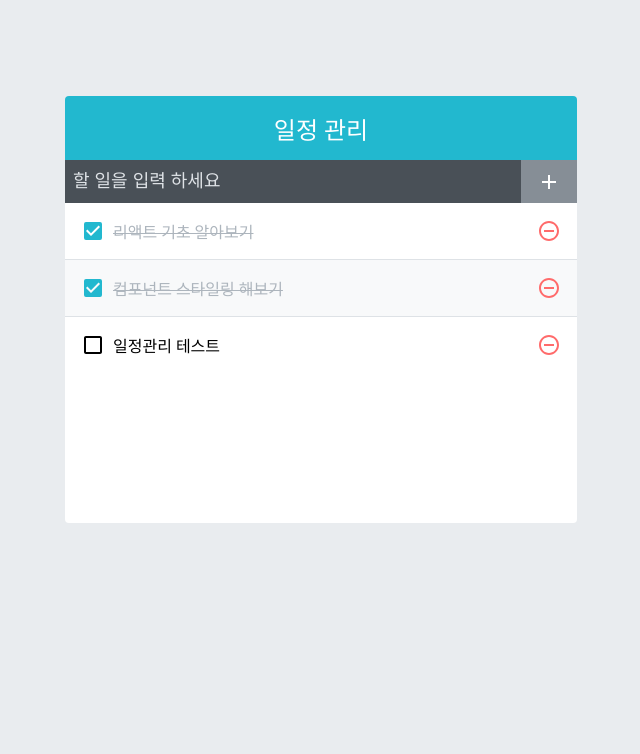
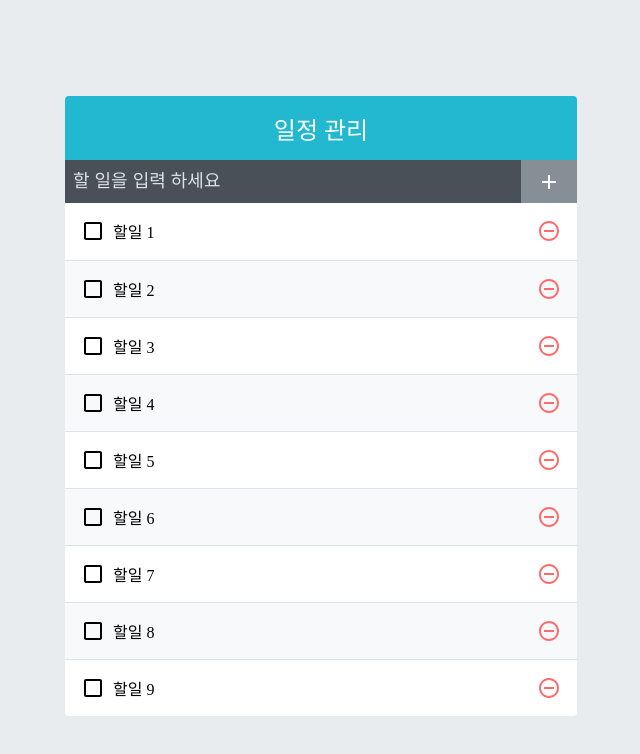
Before and after one commit to function-dh/react-private-study, a React app: page / in a window 1280 px wide. Shown: the top 754 px of the page, without its empty margins (319-959 px from the left). Built offline with nearby package versions, Linux system fonts and the light colour scheme.

Commit message:
리액트를 다루는 기술 - 11장. 컴포넌트 성능 최적화

```diff
--- a/package.json
+++ b/package.json
@@ -48,6 +48,7 @@
     "react-dom": "^18.2.0",
     "react-icons": "^4.7.1",
     "react-refresh": "^0.11.0",
+    "react-virtualized": "^9.22.3",
     "resolve": "^1.20.0",
     "resolve-url-loader": "^4.0.0",
     "sass-loader": "^12.3.0",
--- a/src/10/components/TodoList.js
+++ b/src/10/components/TodoList.js
@@ -1,15 +1,31 @@
-import React from 'react';
+import React, { useCallback } from 'react';
 import './TodoList.scss';
 import TodoListItem from './TodoListItem';
+import {List} from 'react-virtualized'
 
 const TodoList = ({ todos, onRemove, onToggle }) => {
+  const rowRenderer = useCallback(
+    ({ index, key, style }) => {
+      const todo = todos[index];
+      return (
+        <TodoListItem todo={todo} key={key} onRemove={onRemove} onToggle={onToggle} style={style} />
+      );
+    },
+    [onRemove, onToggle, todos]
+  );
+
   return (
-    <div className={'TodoList'}>
-      {todos.map(todo => (
-        <TodoListItem todo={todo} key={todo.id} onRemove={onRemove} onToggle={onToggle} />
-      ))}
-    </div>
+    <List
+      className={'TodoList'}
+      width={512} // 리스트 가로 크기
+      height={513} // 리스트 높이
+      rowCount={todos.length} // 항목 갯수
+      rowHeight={57} // 리스트 각 높이
+      rowRenderer={rowRenderer} // 렌더링 할 때 사용 함수
+      list={todos} // 리스트 배열
+      style={{outline:'none'}} // 스타일
+    />
   );
 };
 
-export default TodoList;
+export default React.memo(TodoList);
--- a/src/10/components/TodoListItem.js
+++ b/src/10/components/TodoListItem.js
@@ -3,10 +3,11 @@
 import './TodoListItem.scss';
 import cn from 'classnames';
 
-const TodoListItem = ({ todo, onRemove, onToggle }) => {
+const TodoListItem = ({ todo, onRemove, onToggle, style }) => {
   const { text, checked, id } = todo;
 
   return (
+    <div className='TodoListItem-virtualized' style={style}>
       <div className={'TodoListItem'}>
         <div className={cn('checkbox', { checked })} onClick={() => onToggle(id)}>
           {checked ? <MdCheckBox /> : <MdCheckBoxOutlineBlank />}
@@ -16,7 +17,12 @@
           <MdRemoveCircleOutline />
         </div>
       </div>
+    </div>
   );
 };
 
-export default TodoListItem;
+export default React.memo(
+  TodoListItem,
+  // propsAreEqual 이라는 함수를 사용하여 특정 값들만 비교
+  (prevProps, nextProps) => prevProps.todo === nextProps.todo
+) ;
--- a/src/10/components/TodoListItem.scss
+++ b/src/10/components/TodoListItem.scss
@@ -1,3 +1,11 @@
+.TodoListItem-virtualized{
+  & + & {
+    border-top: 1px solid #dee2e6;
+  }
+  &:nth-child(even) {
+    background: #f8f9fa;
+  }
+}
 .TodoListItem {
   padding: 1rem;
   display: flex;
--- a/src/App.js
+++ b/src/App.js
@@ -104,26 +104,83 @@
 //
 
 // 10강 관련
-const todoList = [
-  {
-    id: 1,
-    text : '리액트 기초 알아보기',
-    checked : true
-  },
-  {
-    id : 2,
-    text : '컴포넌트 스타일링 해보기',
-    checked : true
-  },
-  {
-    id : 3,
-    text : '일정관리 테스트',
-    checked : false
+// const todoList = [
+//   {
+//     id: 1,
+//     text : '리액트 기초 알아보기',
+//     checked : true
+//   },
+//   {
+//     id : 2,
+//     text : '컴포넌트 스타일링 해보기',
+//     checked : true
+//   },
+//   {
+//     id : 3,
+//     text : '일정관리 테스트',
+//     checked : false
+//   }
+// ]
+//
+// const App = () => {
+//   const [todos, setTodos] = useState(todoList);
+//   const nextId = useRef(4);
+//
+//   const onInsert = useCallback(
+//     (text) => {
+//       const todo = {
+//         id: nextId.current,
+//         text,
+//         checked: false
+//       }
+//       console.log(todo);
+//       setTodos(todos.concat(todo))
+//       nextId.current += 1
+//     },
+//     [todos],
+//   );
+//
+//   const onRemove = useCallback(
+//     (id) => {
+//       setTodos(todos.filter(todo => todo.id !== id))
+//     },
+//     [todos],
+//   );
+//
+//   const onToggle = useCallback(
+//     (id) => {
+//       setTodos(todos.map(todo =>
+//         todo.id === id ? {...todo, checked: !todo.checked} : todo
+//       ))
+//     },
+//     [todos],
+//   );
+//
+//   return (
+//     <TodoTemplate>
+//       <TodoInsert onInsert={onInsert} />
+//       <TodoList todos={todos} onRemove={onRemove} onToggle={onToggle} />
+//     </TodoTemplate>
+//   )
+// };
+//
+// export default App;
+
+// 11강 관련
+function createBulkTodos(){
+  const array = []
+  for(let i =1; i <= 2500; i++){
+    array.push({
+      id: i,
+      text: `할일 ${i}`,
+      checked: false
+    })
   }
-]
+  return array
+}
 
 const App = () => {
-  const [todos, setTodos] = useState(todoList);
+  const [todos, setTodos] = useState(createBulkTodos);
   const nextId = useRef(4);
 
   const onInsert = useCallback(
@@ -133,8 +190,7 @@
         text,
         checked: false
       }
-      console.log(todo);
-      setTodos(todos.concat(todo))
+      setTodos(todos => todos.concat(todo))
       nextId.current += 1
     },
     [todos],
@@ -142,16 +198,18 @@
 
   const onRemove = useCallback(
     (id) => {
-      setTodos(todos.filter(todo => todo.id !== id))
+      setTodos(todos => todos.filter(todo => todo.id !== id))
     },
     [todos],
   );
 
   const onToggle = useCallback(
     (id) => {
-      setTodos(todos.map(todo =>
-        todo.id === id ? {...todo, checked: !todo.checked} : todo
-      ))
+      setTodos(todos =>
+        todos.map(todo =>
+          todo.id === id ? {...todo, checked: !todo.checked} : todo
+        )
+      )
     },
     [todos],
   );
```
Also changed, not shown: 2 other files (tests, documents, lock files or other folders). Lines whose indentation alone changed are shown as unchanged.
